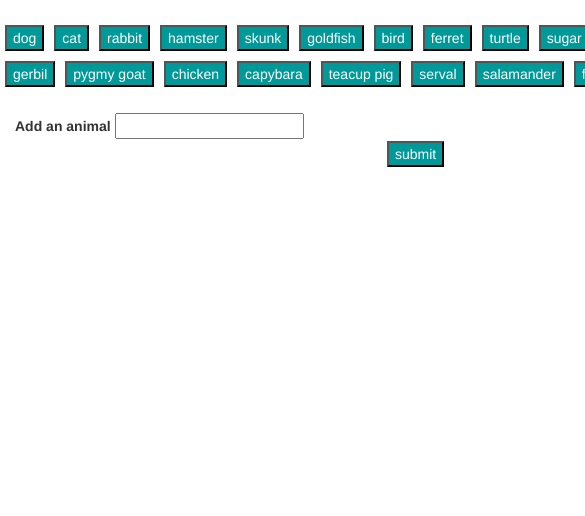
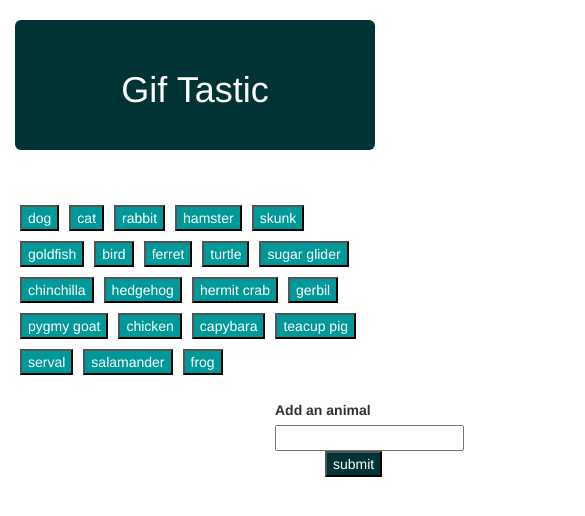
Before and after one commit to Dilstom/GifTastic, a plain HTML site: page index.html in a window 390 px wide. Shown: the top 516 px of the page, 585 px wide, since content can reach past the window. Drawn offline with nearby package versions, Linux system fonts and the light colour scheme.

Commit message:
added some styles + jumbotron

```diff
--- a/assets/css/style.css
+++ b/assets/css/style.css
@@ -1,5 +1,5 @@
 .container {
-    width:  960px;
+    max-width:  960px;
     margin: 0 auto;
 }
 .row {
@@ -16,17 +16,28 @@ button:hover {
 button:visited {
     background-color: #003333;
 }
+button:active {
+    background-color: #003333;
+}
+button:focus {
+    background-color: #003333;
+}
 #addAnimal {
     margin-top: 5px;
-    background-color:#009999;
+    background-color:#003333;
     color: white;
+      margin: 0 50%;
 }
 p {
     margin-top: 10px;
 }
 img {
-  width: 50%;
+ width: 60%;
+ border: solid 3px #003333;
 }
-#addAnimal {
-    margin: 0 40%;
+
+.jumbotron {
+    background-color: #003333;
+     color: white;
+    text-align: center;
 }
--- a/assets/javascript/script.js
+++ b/assets/javascript/script.js
@@ -77,12 +77,12 @@ renderButtons();
 // Creating and storing an image tag
             var animalImage = $("<img>");
 // Setting the src attribute of the image to a property pulled off the result item
-            animalImage.attr("src", results[i].images.fixed_height_still.url);
+            animalImage.attr("src", results[i].images.fixed_width_still.url);
 
 // (MS) added data-state, still attr to image
-            animalImage.attr("data-still", results[i].images.fixed_height_still.url)
-              animalImage.attr("data-animate", results[i].images.fixed_height.url);
-               console.log(results[i].images.fixed_height.url);
+            animalImage.attr("data-still", results[i].images.fixed_width_still.url)
+              animalImage.attr("data-animate", results[i].images.fixed_width.url);
+               console.log(results[i].images.fixed_width.url);
             animalImage.attr("data-state", "still");
 
             animalImage.attr("class", "gif")
--- a/index.html
+++ b/index.html
@@ -18,19 +18,30 @@
 </head>
 <body>
    <div class="container">
+   	  <div class="row">
+		<div class="col-md-12">
+           <div id="header">
+           <div class="jumbotron">
+
+		        <h1>Gif Tastic</h1>
+	        </div>
+
+           </div>
+       </div>
+      </div>
 	  <div class="row">
-		<div class="col">
+		<div class="col-md-12">
            <div id="animalButtons">
            </div>
        </div>
       </div>
 
 	<div class="row">
-		<div class="col-md-8 container-fluid">
+		<div class="col-md-8 col-sm-8 col-xs-8">
             <div id="animals">
             </div>
         </div>
-        <div class="col-md-4">
+        <div class="col-md-4 col-sm-4 col-xs-4">
             <form id="animal-form">
                 <label for="animal-input">Add an animal</label>
                     <input type="text" id="animal-input"><br>
```
